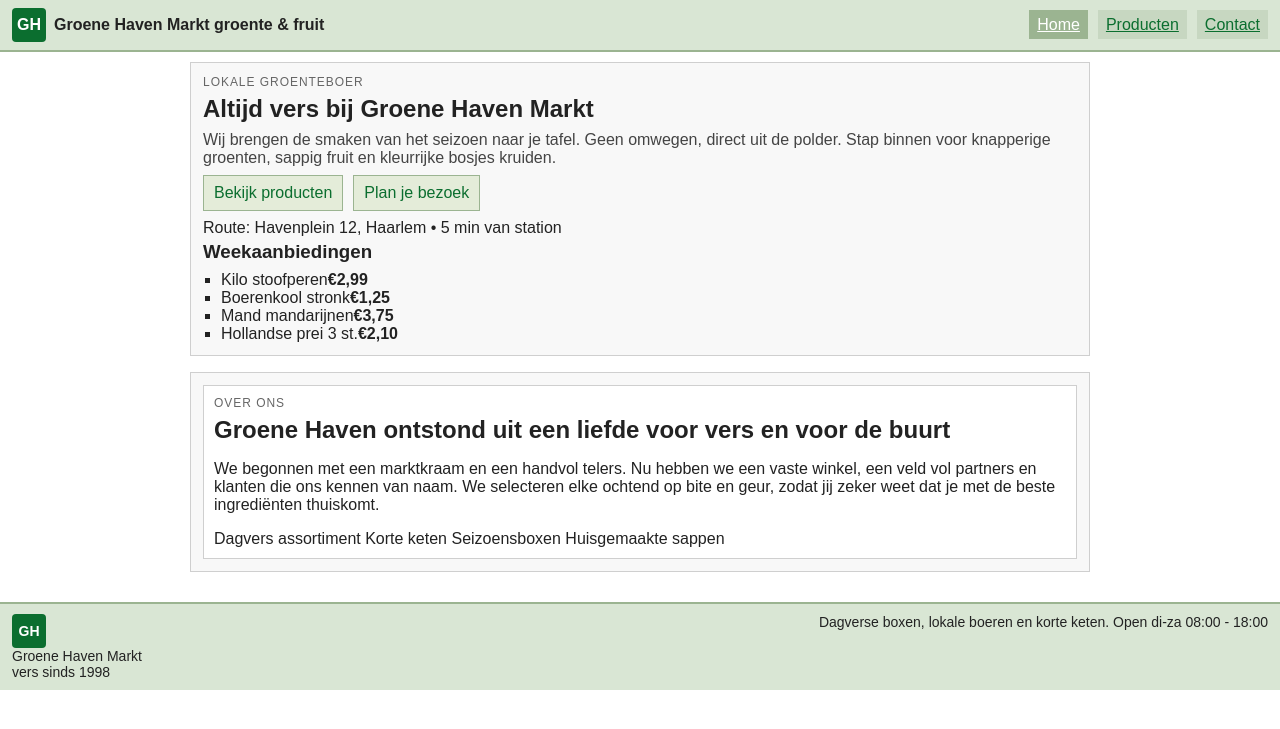
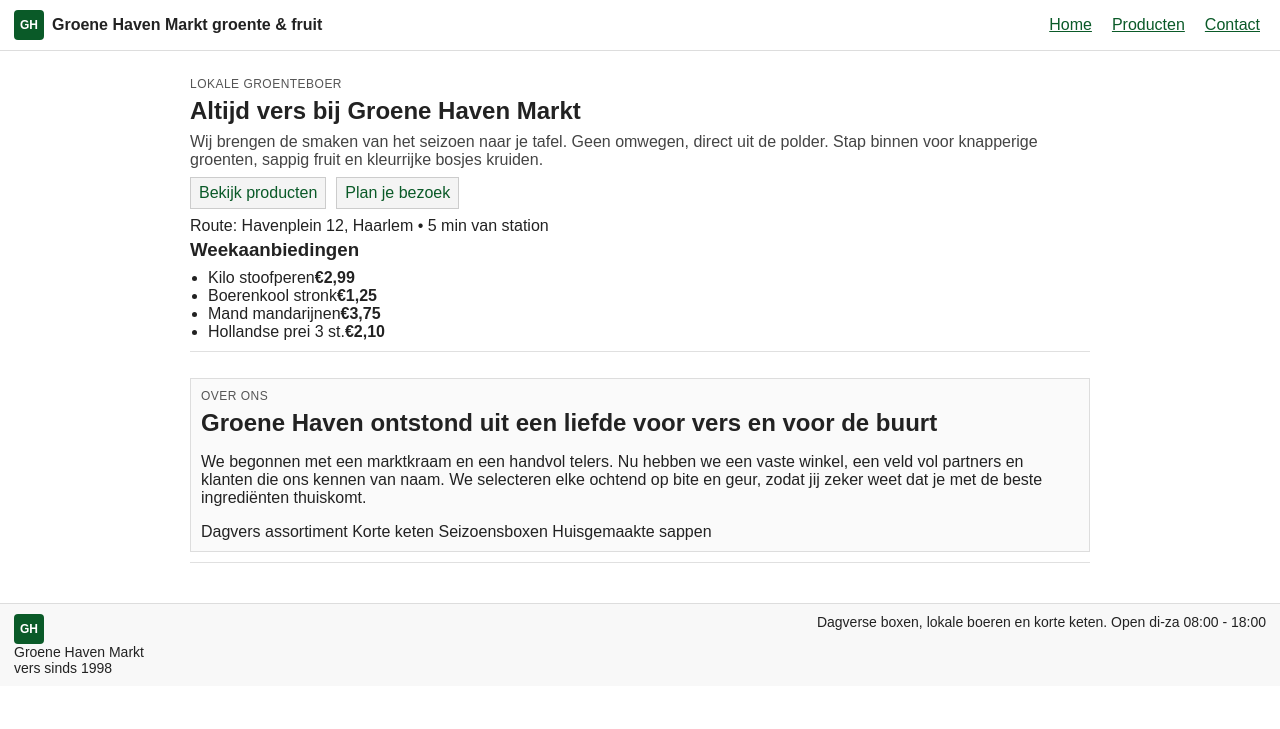
Before and after one commit to Nickdev8/m6prog_de_groene_kist, a PHP site: page / in a window 1280 px wide. Shown: the top 729 px of the page. Run offline with PHP 8.4, Linux system fonts and the light colour scheme.

Commit message:
Make styling even more basic

```diff
--- a/src/assets/styles.css
+++ b/src/assets/styles.css
@@ -1,19 +1,17 @@
+/* Zo simpel mogelijk gehouden */
 body {
     margin: 0;
-    padding: 0;
     font-family: Arial, sans-serif;
-    background: #ffffff;
     color: #222;
 }
 
 a {
-    color: #0b6e2f;
+    color: #0a5a28;
 }
 
 header.navigation {
-    background: #d9e6d4;
-    padding: 8px 12px;
-    border-bottom: 2px solid #9bb491;
+    padding: 10px 14px;
+    border-bottom: 1px solid #ddd;
     display: flex;
     align-items: center;
     justify-content: space-between;
@@ -27,55 +25,53 @@ header.navigation {
 }
 
 .logo-circle {
-    width: 34px;
-    height: 34px;
+    width: 30px;
+    height: 30px;
     border-radius: 4px;
-    background: #0b6e2f;
+    background: #0a5a28;
     color: #fff;
     display: grid;
     place-items: center;
     font-weight: 800;
+    font-size: 12px;
 }
 
 nav ul {
     list-style: none;
     display: flex;
-    gap: 10px;
+    gap: 8px;
     margin: 0;
     padding: 0;
 }
 
 nav a {
-    padding: 6px 8px;
-    background: #c7d7c1;
+    padding: 4px 6px;
 }
 
 nav a.active {
-    background: #9bb491;
-    color: #fff;
+    text-decoration: underline;
 }
 
 .page {
     max-width: 900px;
-    margin: 10px auto 30px;
-    padding: 0 12px;
+    margin: 16px auto 40px;
+    padding: 0 14px;
     display: flex;
     flex-direction: column;
     gap: 16px;
 }
 
 section {
-    border: 1px solid #cfcfcf;
-    padding: 12px;
-    background: #f8f8f8;
+    padding: 10px 0;
+    border-bottom: 1px solid #e0e0e0;
 }
 
 .kicker {
     text-transform: uppercase;
     font-size: 12px;
-    color: #666;
+    color: #555;
     margin: 0 0 6px;
-    letter-spacing: 0.08em;
+    letter-spacing: 0.04em;
 }
 
 h1, h2, h3 {
@@ -94,16 +90,16 @@ h1, h2, h3 {
 }
 
 .btn {
-    padding: 8px 10px;
-    border: 1px solid #9bb491;
-    background: #e4ecd9;
-    color: #0b6e2f;
+    padding: 6px 8px;
+    border: 1px solid #ccc;
+    background: #f4f4f4;
+    color: #0a5a28;
     text-decoration: none;
 }
 
 .hero-card ul,
 .list {
-    list-style: square;
+    list-style: disc;
     padding-left: 18px;
     margin: 6px 0 0;
 }
@@ -112,31 +108,31 @@ h1, h2, h3 {
 .contact-grid {
     display: grid;
     grid-template-columns: repeat(auto-fit, minmax(220px, 1fr));
-    gap: 10px;
+    gap: 12px;
 }
 
 .card {
-    border: 1px solid #cfcfcf;
-    background: #fff;
+    border: 1px solid #ddd;
     padding: 10px;
+    background: #fafafa;
 }
 
 .price-tag {
     display: inline-block;
     margin-top: 6px;
-    padding: 4px 8px;
-    background: #d9e6d4;
-    border: 1px solid #9bb491;
+    padding: 4px 6px;
+    background: #f4f4f4;
+    border: 1px solid #ccc;
     font-weight: bold;
 }
 
 .site-footer {
-    border-top: 2px solid #9bb491;
-    background: #d9e6d4;
-    padding: 10px 12px;
+    border-top: 1px solid #ddd;
+    padding: 10px 14px;
     display: flex;
     justify-content: space-between;
     flex-wrap: wrap;
     gap: 8px;
     font-size: 14px;
+    background: #f8f8f8;
 }
```
